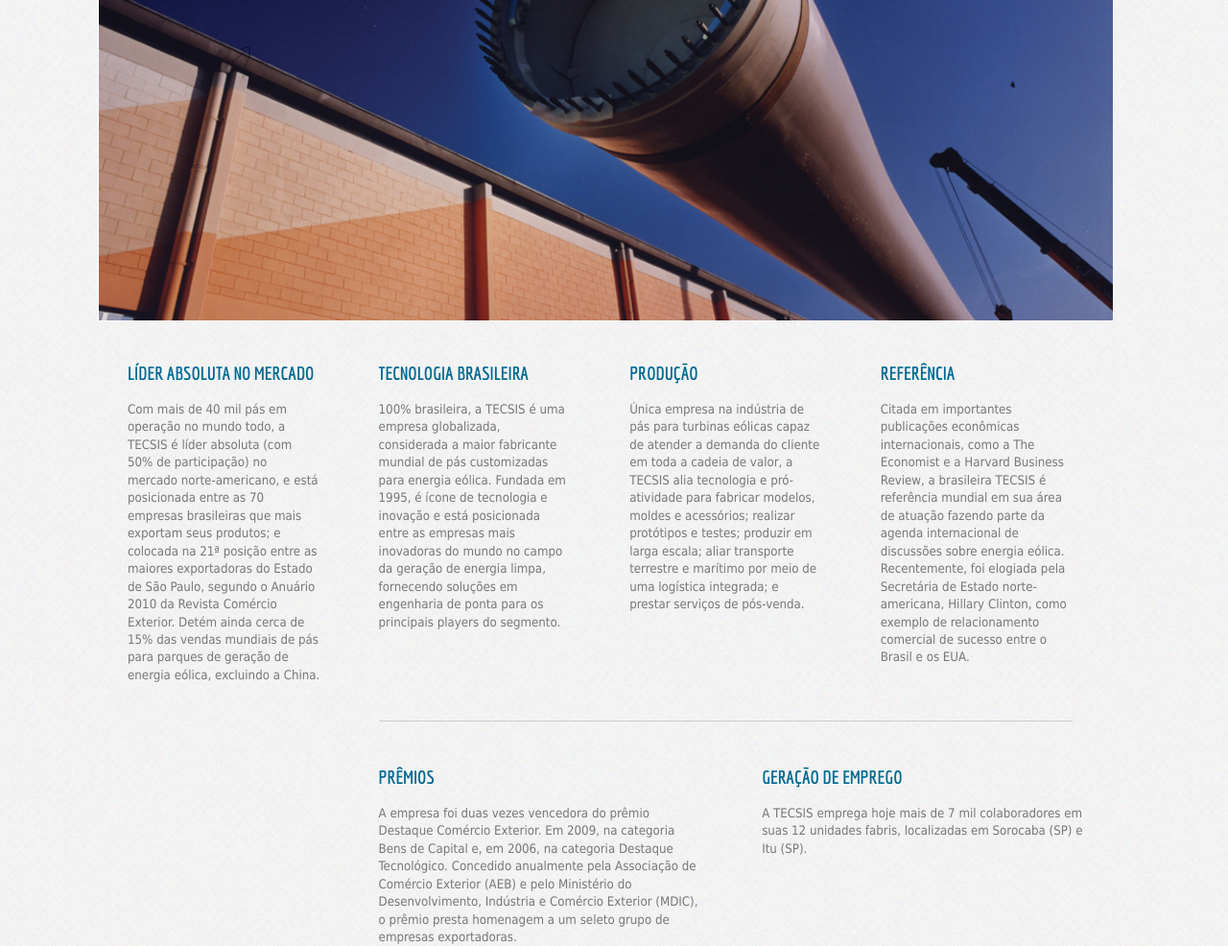
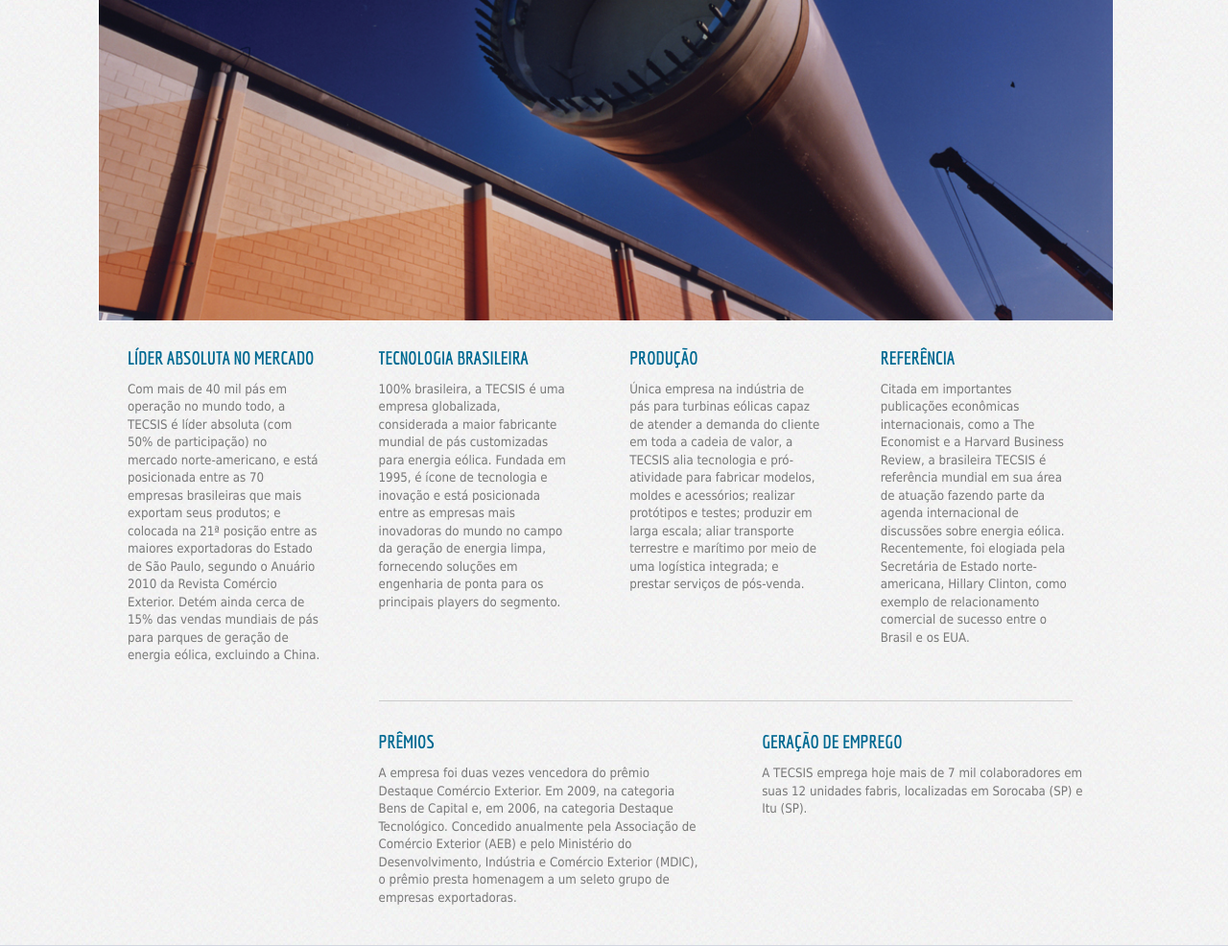
Before and after one commit to thiagoaslima/tecsis-mini, a PHP site: the page made by index.php in a window 1280 px wide. Shown: the part 79-1065 px from the top of the page at 96% size. Run offline with PHP 8.4, Linux system fonts and the light colour scheme; some libraries are stand-ins or nearby versions.

Commit message:
aligning hgrroup

```diff
--- a/css/base.css
+++ b/css/base.css
@@ -130,11 +130,12 @@
 h1 {
     font-size: 1em;
     margin: 0;
+    *margin-right: 10px;
 }
 
 h2 {
 	font-size: 1em;
-	margin-bottom: 0.9375em;
+	margin: 0;
 }
 
 h3 {
```
